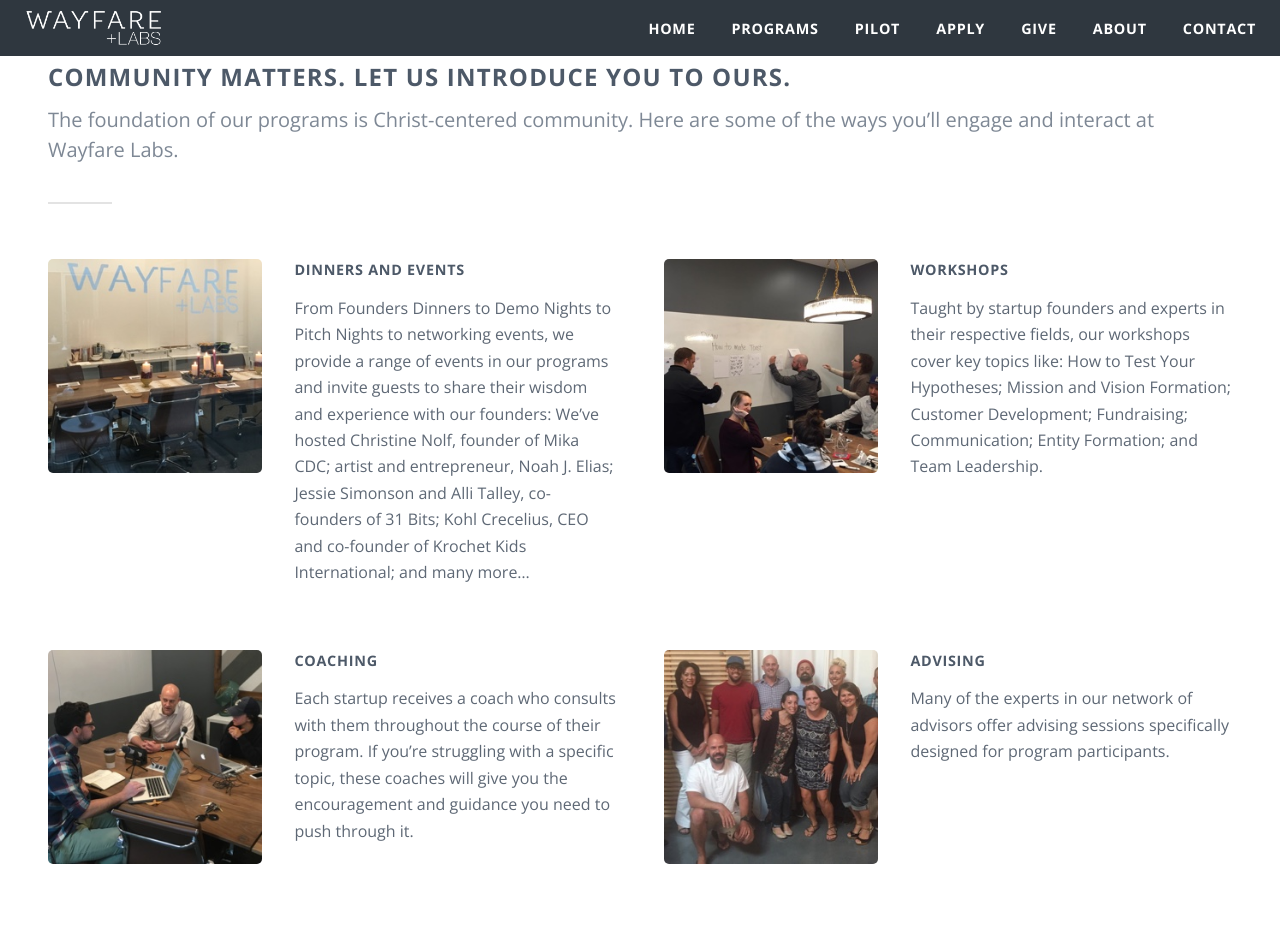
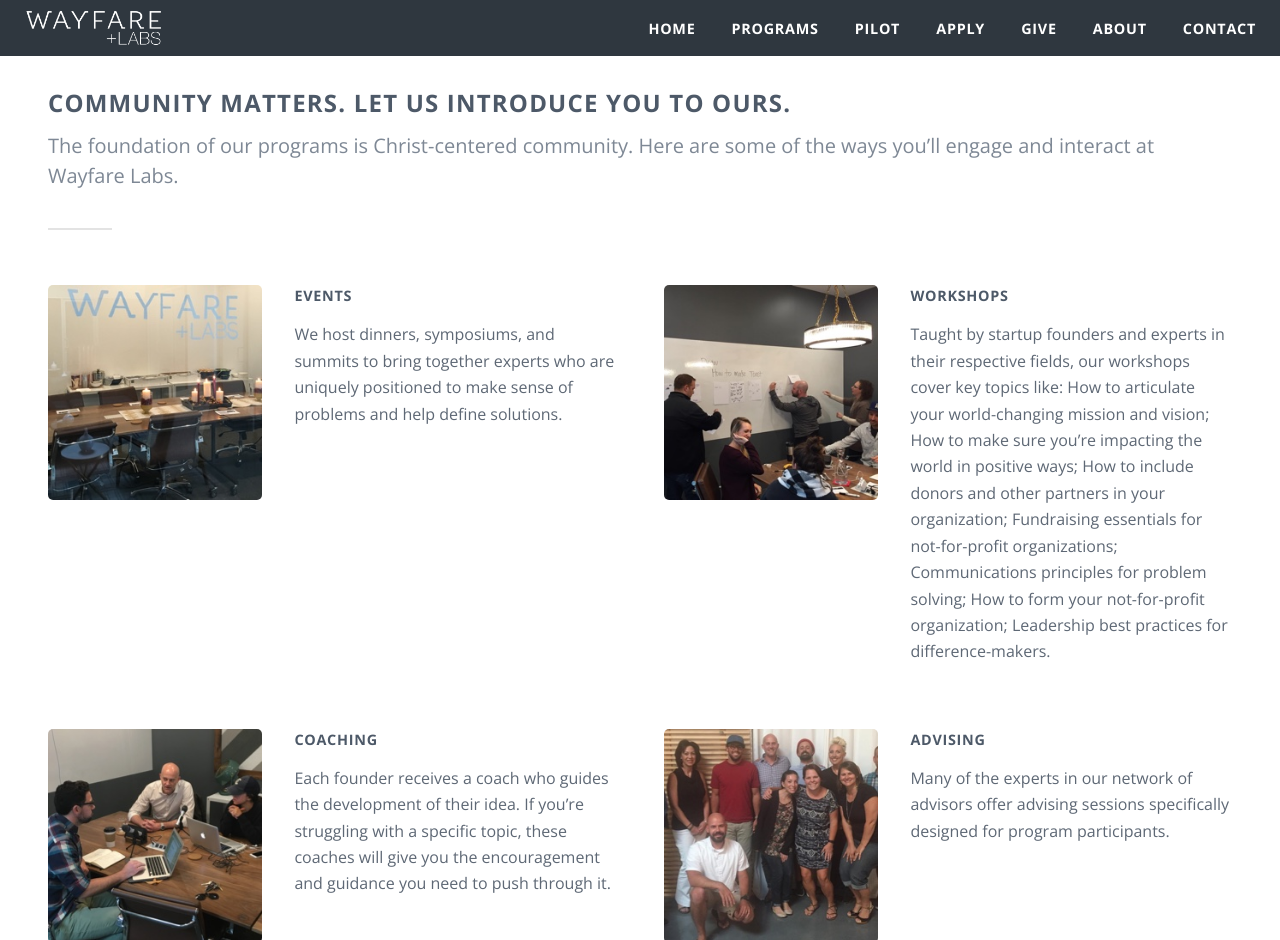
Before and after one commit to wayfareio/wayfarelabs.org, a Jekyll site: the page built from index.markdown, in a window 1280 px wide and 1400 px high, scrolled down 1491 px, cut to the strip 0-940 px from the top of the window. Built offline with Jekyll 4.4.1, drawn with Linux system fonts in a browser that asks for light colours; comment, search, counter and statistics services are not loaded; some of the changed text lies outside the part shown.

Commit message:
Updated Index

```diff
--- a/index.markdown
+++ b/index.markdown
@@ -5,20 +5,23 @@
 page_style: landing
 content_layout: home
 headline: Let's build the world's best future together.
-slogan: A startup incubator for creation-restoring movements.
+slogan: An idea incubator for creation-restoring movements.
 benefits:
-  description: Wayfare Labs provides [programs](/programs) tailored to the unique
-    needs of nonprofit and social good startups. We provide space and support to Christ-following
-    founders so that they can turn their ideas into reality. Launch and grow your
-    organization in our community!
+  description: Wayfare Labs provides [programs](/programs) designed for making sense
+    of problems in the world that aren't adequately being addressed and facilitating
+    the formulation of solutions to promote human flourishing. The result--not for
+    profit startups that are making the world a better place. We provide spiritual,
+    emotional, and practical support to Christ-following founders so that they can
+    turn their ideas into reality!
   list:
-  - title: Practical Application
-    description: Pilot and launch your idea. Solidify your business model. Raise funds.
-      Build an audience. Grow your organization. Achieve your vision.
+  - title: Practical Resources
+    description: Interrogate reality. Make sense of problems in our neighborhoods
+      and cities. Begin identifying solutions and testing ideas to advance the common
+      good.
   - title: Emotional Support
     description: Journey alongside experienced experts and passionate entrepreneurs
       who care about you, understand the journey you're embarking on, and support
-      you throughout the programs.
+      you and the idea you're building.
   - title: Spiritual Guidance
     description: Learn from other Christ-followers and integrate spiritual insights
       and practices into your daily startup life.
@@ -32,26 +35,25 @@
   description: The foundation of our programs is Christ-centered community. Here are
     some of the ways you'll engage and interact at Wayfare Labs.
   list:
-  - title: Dinners and Events
-    description: 'From Founders Dinners to Demo Nights to Pitch Nights to networking
-      events, we provide a range of events in our programs and invite guests to share
-      their wisdom and experience with our founders: We''ve hosted Christine Nolf,
-      founder of Mika CDC; artist and entrepreneur, Noah J. Elias; Jessie Simonson
-      and Alli Talley, co-founders of 31 Bits; Kohl Crecelius, CEO and co-founder
-      of Krochet Kids International; and many more...'
+  - title: Events
+    description: We host dinners, symposiums, and summits to bring together experts
+      who are uniquely positioned to make sense of problems and help define solutions.
     image: "/uploads/dinners.jpg"
     at2x_image: "/uploads/dinners@2x.jpg"
   - title: Workshops
     description: 'Taught by startup founders and experts in their respective fields,
-      our workshops cover key topics like: How to Test Your Hypotheses; Mission and
-      Vision Formation; Customer Development; Fundraising; Communication; Entity Formation;
-      and Team Leadership.'
+      our workshops cover key topics like: How to articulate your world-changing mission
+      and vision; How to make sure you''re impacting the world in positive ways; How
+      to include donors and other partners in your organization; Fundraising essentials
+      for not-for-profit organizations; Communications principles for problem solving;
+      How to form your not-for-profit organization; Leadership best practices for
+      difference-makers.'
     image: "/uploads/workshops.jpg"
     at2x_image: "/uploads/workshops@2x.jpg"
   - title: Coaching
-    description: Each startup receives a coach who consults with them throughout the
-      course of their program. If you're struggling with a specific topic, these coaches
-      will give you the encouragement and guidance you need to push through it.
+    description: Each founder receives a coach who guides the development of their
+      idea. If you're struggling with a specific topic, these coaches will give you
+      the encouragement and guidance you need to push through it.
     image: "/uploads/coaching.jpg"
     at2x_image: "/uploads/coaching@2x.jpg"
   - title: Advising
```
